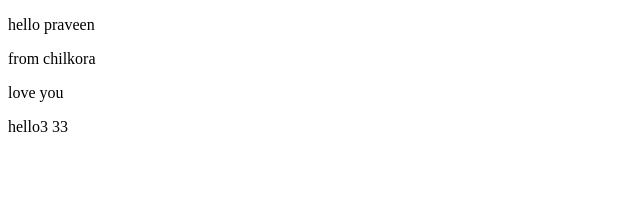
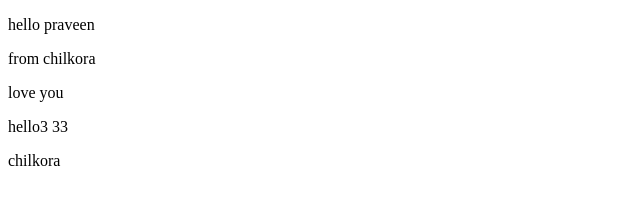
Before and after one commit to Praveen-kumar-developer/hello-remote, a plain HTML site: page index.html in a window 1280 px wide. Shown: the full height of the page, 0-640 px from the left. Drawn offline with Linux system fonts and the light colour scheme.

Commit message:
helloooo

```diff
--- a/index.html
+++ b/index.html
@@ -10,5 +10,6 @@
     <p>from chilkora</p>
     <p>love you</p>
     <p>hello3 33</p>
+    <p>chilkora</p>
 </body>
 </html>
```
Also changed, not shown: 1 other file.
